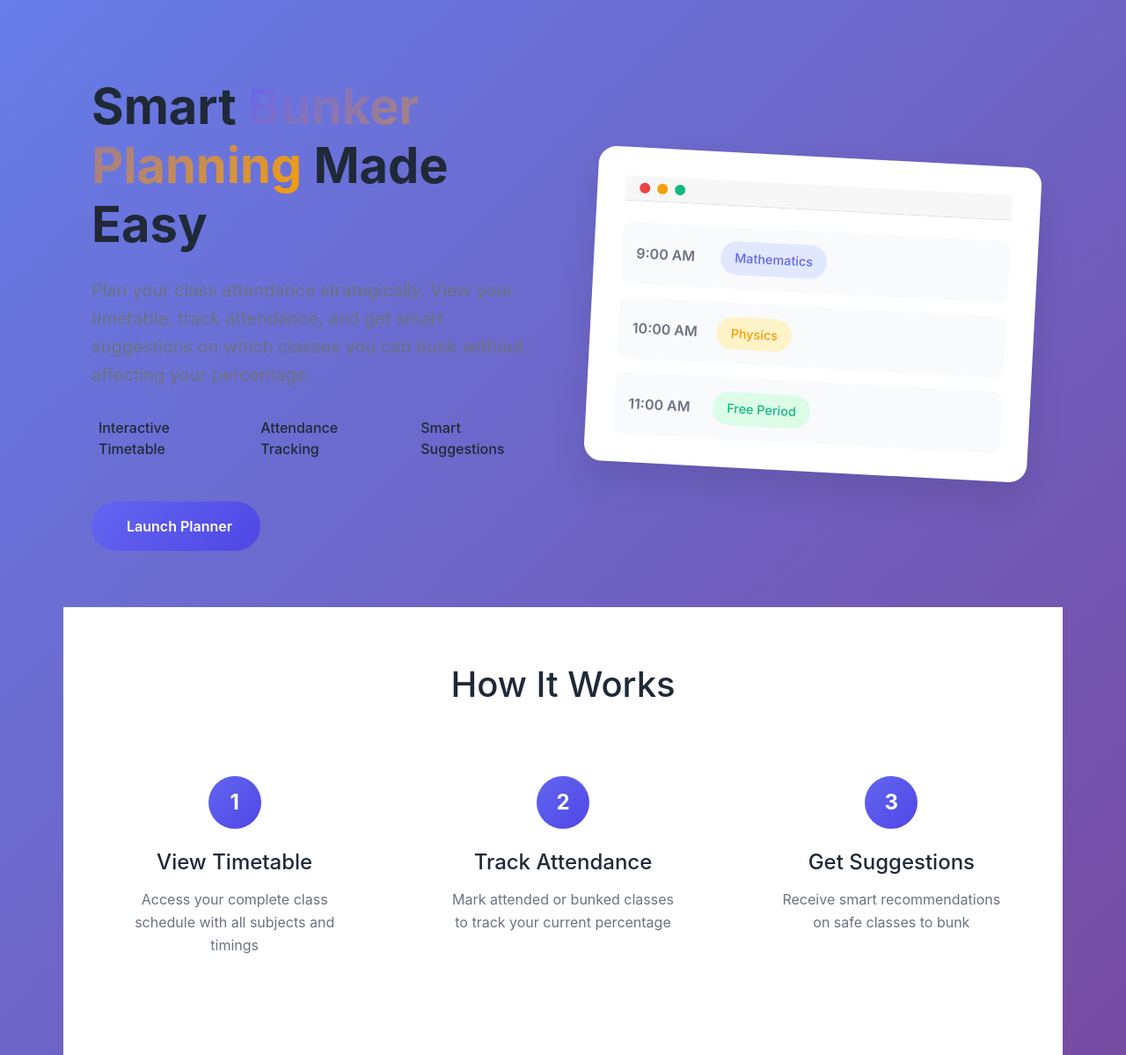
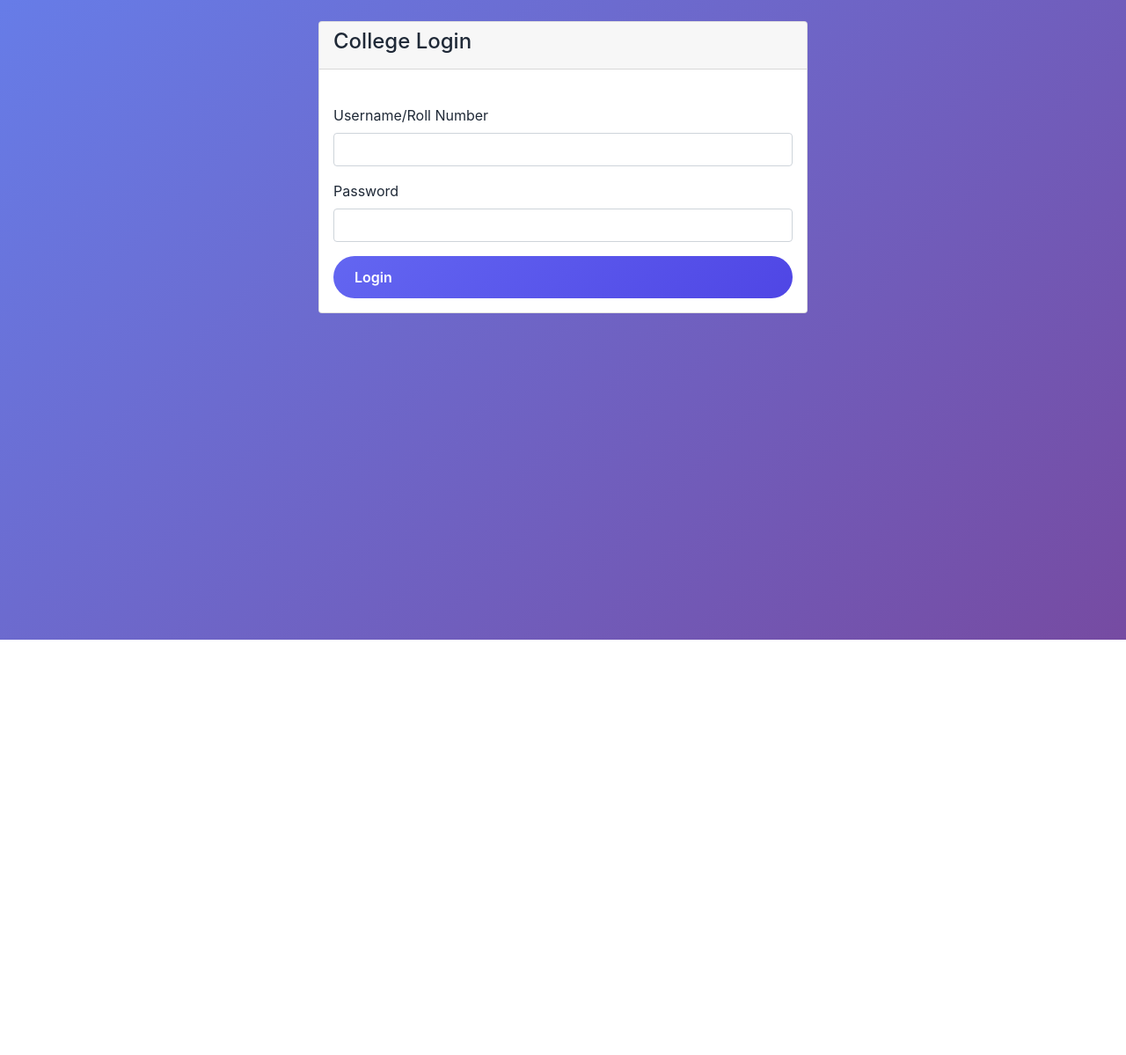
Before and after one commit to basithm9655/PSG_Bunker, a Flask app: page / in a window 1280 px wide. Shown: the part 73-1272 px from the top of the page at 88% size. After the commit the page ends 800 px from the top, so only its background shows below. Run offline with Flask 3, Linux system fonts and the light colour scheme.

Commit message:
Update index.html

```diff
--- a/templates/index.html
+++ b/templates/index.html
@@ -1,83 +1,28 @@
 {% extends "base.html" %}
 
 {% block content %}
-<div class="hero-section">
-    <div class="hero-content">
-        <div class="hero-text">
-            <h1 class="hero-title">
-                Smart <span class="highlight">Bunker Planning</span> Made Easy
-            </h1>
-            <p class="hero-description">
-                Plan your class attendance strategically. View your timetable, track attendance,
-                and get smart suggestions on which classes you can bunk without affecting your percentage.
-            </p>
-            <div class="hero-features">
-                <div class="feature">
-                    <i class="fas fa-table"></i>
-                    <span>Interactive Timetable</span>
-                </div>
-                <div class="feature">
-                    <i class="fas fa-chart-line"></i>
-                    <span>Attendance Tracking</span>
-                </div>
-                <div class="feature">
-                    <i class="fas fa-lightbulb"></i>
-                    <span>Smart Suggestions</span>
-                </div>
+<div class="row justify-content-center">
+    <div class="col-md-6">
+        <div class="card">
+            <div class="card-header">
+                <h4 class="text-center">College Login</h4>
             </div>
-            <a href="{{ url_for('timetable') }}" class="cta-button">
-                <i class="fas fa-rocket"></i>
-                Launch Planner
-            </a>
-        </div>
-        <div class="hero-visual">
-            <div class="visual-card">
-                <div class="card-header">
-                    <div class="card-dots">
-                        <span></span>
-                        <span></span>
-                        <span></span>
+            <div class="card-body">
+                {% if error %}
+                <div class="alert alert-danger">{{ error }}</div>
+                {% endif %}
+
+                <form method="POST" action="/login">
+                    <div class="mb-3">
+                        <label class="form-label">Username/Roll Number</label>
+                        <input type="text" class="form-control" name="username" required>
                     </div>
-                </div>
-                <div class="card-content">
-                    <div class="timetable-preview">
-                        <div class="preview-row">
-                            <span class="preview-time">9:00 AM</span>
-                            <span class="preview-subject math">Mathematics</span>
-                        </div>
-                        <div class="preview-row">
-                            <span class="preview-time">10:00 AM</span>
-                            <span class="preview-subject physics">Physics</span>
-                        </div>
-                        <div class="preview-row">
-                            <span class="preview-time">11:00 AM</span>
-                            <span class="preview-subject free">Free Period</span>
-                        </div>
+                    <div class="mb-3">
+                        <label class="form-label">Password</label>
+                        <input type="password" class="form-control" name="password" required>
                     </div>
-                </div>
-            </div>
-        </div>
-    </div>
-</div>
-
-<div class="info-section">
-    <div class="container">
-        <h2>How It Works</h2>
-        <div class="steps">
-            <div class="step">
-                <div class="step-number">1</div>
-                <h3>View Timetable</h3>
-                <p>Access your complete class schedule with all subjects and timings</p>
-            </div>
-            <div class="step">
-                <div class="step-number">2</div>
-                <h3>Track Attendance</h3>
-                <p>Mark attended or bunked classes to track your current percentage</p>
-            </div>
-            <div class="step">
-                <div class="step-number">3</div>
-                <h3>Get Suggestions</h3>
-                <p>Receive smart recommendations on safe classes to bunk</p>
+                    <button type="submit" class="btn btn-primary w-100">Login</button>
+                </form>
             </div>
         </div>
     </div>
```
